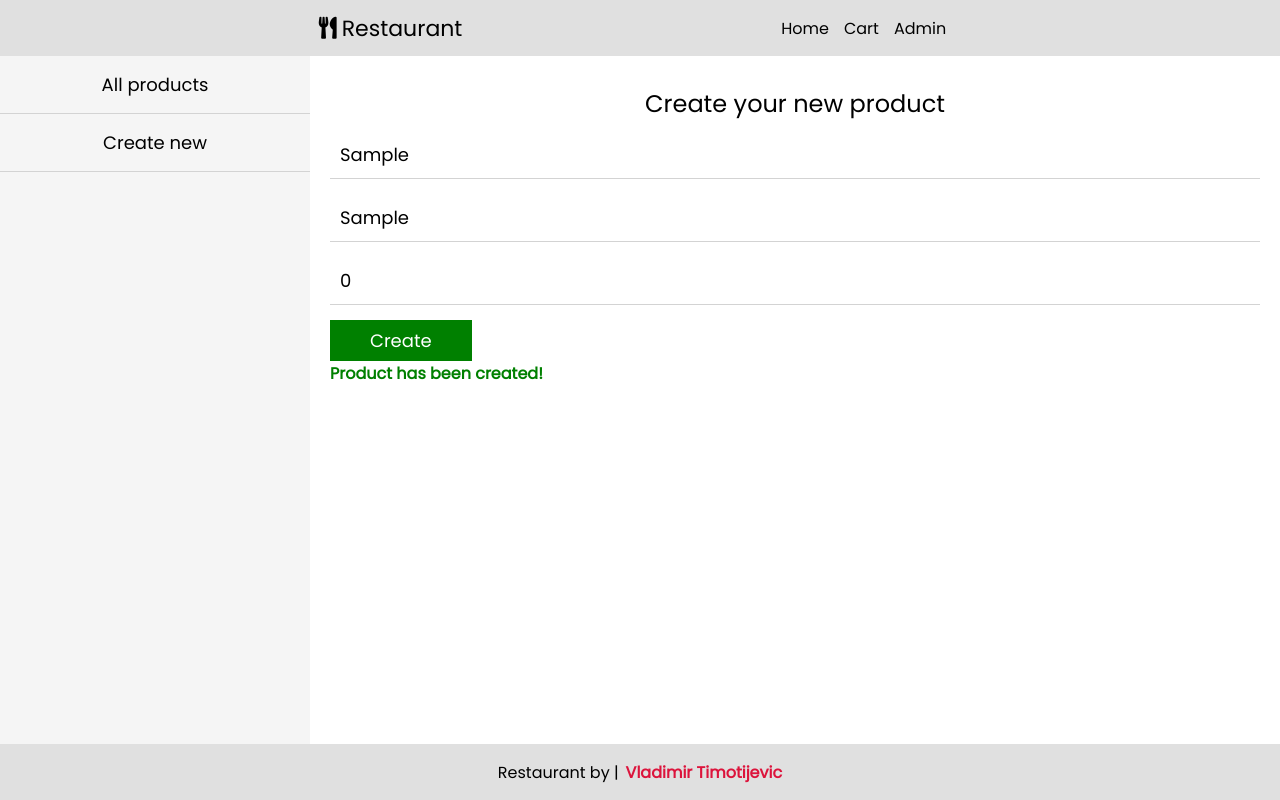
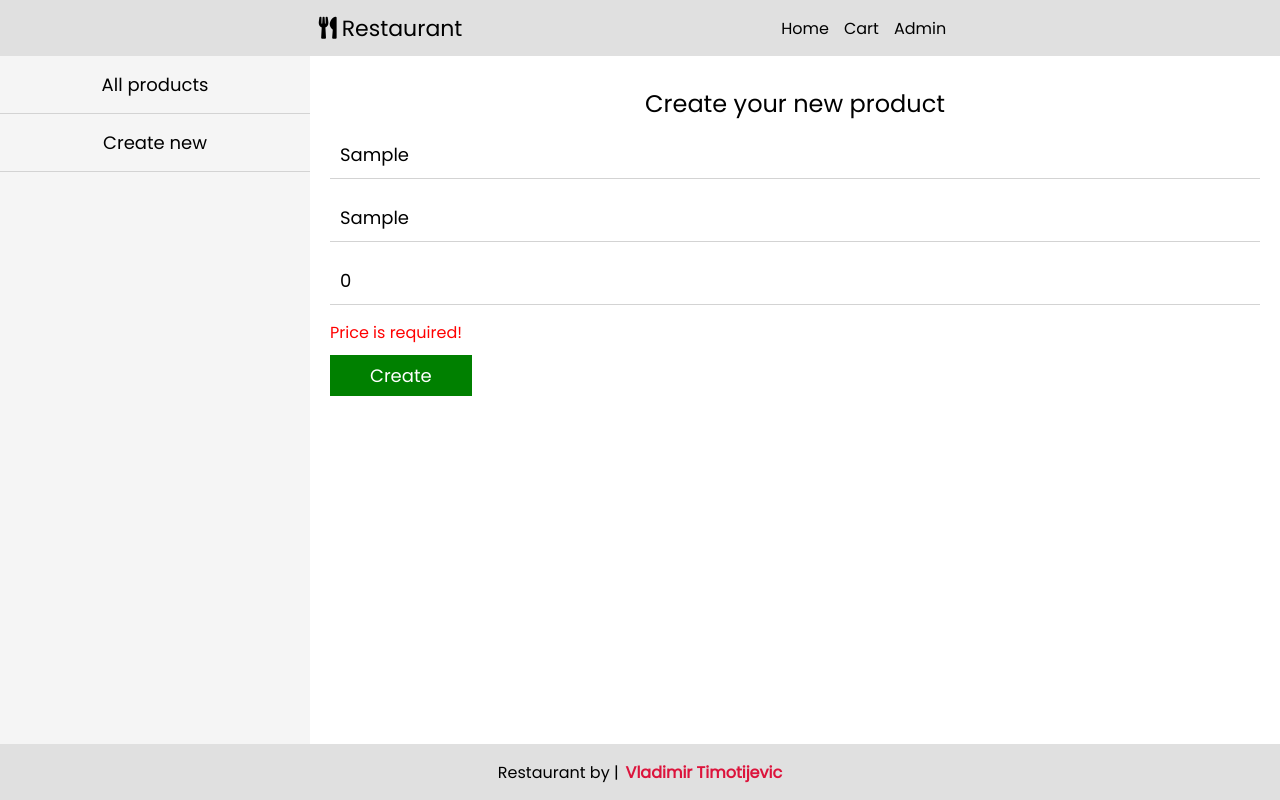
Before and after one commit to TimotijevicVlada/Restaurant_App_React_TS, a React (Create React App) app: page /admin/create in a window 1280 px wide. Both pictures are taken after typing "Sample", "Sample" into the empty fields and a click on the button "Create". Built offline with nearby package versions, Linux system fonts and the light colour scheme.

Commit message:
Validation logic done

```diff
--- a/src/components/admin/CreateProduct.tsx
+++ b/src/components/admin/CreateProduct.tsx
@@ -2,6 +2,7 @@ import { useContext, useState } from 'react';
 import { useFormik } from "formik";
 import { ProductsContext } from '../../context/Context';
 import { FoodProps } from '../../context/Context';
+import { validate } from '../../validation/Validation';
 
 const CreateProduct = () => {
 
@@ -17,8 +18,8 @@ const CreateProduct = () => {
             price: 0,
             quantity: 1
         },
-        //validate,
-        onSubmit: (values: FoodProps) => {
+        validate,
+        onSubmit: (values) => {
             setFood([
                 ...food,
                 {
@@ -44,6 +45,9 @@ const CreateProduct = () => {
                     name='name'
                     placeholder='Product name' />
             </div>
+            {formik.touched.name && formik.errors.name && (
+                <div className="error">{formik.errors.name}</div>
+            )}
             <div>
                 <input
                     onChange={formik.handleChange}
@@ -53,6 +57,9 @@ const CreateProduct = () => {
                     name='url'
                     placeholder='Product url' />
             </div>
+            {formik.touched.url && formik.errors.url && (
+                <div className="error">{formik.errors.url}</div>
+            )}
             <div>
                 <input
                     onChange={formik.handleChange}
@@ -62,6 +69,9 @@ const CreateProduct = () => {
                     name='price'
                     placeholder='Product price' />
             </div>
+            {formik.touched.price && formik.errors.price && (
+                <div className="error">{formik.errors.price}</div>
+            )}
             <div className='button'>
                 <button type='submit'>Create</button>
             </div>
--- a/src/style/App.css
+++ b/src/style/App.css
@@ -399,6 +399,11 @@
   outline: none;
 }
 
+.App .admin .create .error {
+  color: red;
+  margin-bottom: 10px;
+}
+
 .App .admin .create .button button {
   border: none;
   padding: 7px 40px;
--- a/src/style/App.scss
+++ b/src/style/App.scss
@@ -275,6 +275,10 @@
           }
         }
       }
+      .error {
+        color: red;
+        margin-bottom: 10px;
+      }
       .button {
         button {
           border: none;
--- /dev/null
+++ b/src/validation/Validation.ts
@@ -0,0 +1,28 @@
+import {FoodProps} from "../context/Context";
+
+//I need optional keys inside this object
+type ValidationProps = {
+    name: string
+    url: string
+    price: string
+}
+
+//Custom form validation
+export const validate = (values: FoodProps) => {
+   //Or it can be const errors = <ValidationProps>{}
+   const errors = {} as ValidationProps;
+
+   if (!values.name) {
+     errors.name = "Name is required!";
+   }
+
+   if (!values.url) {
+     errors.url = "URL is required!";
+   }
+
+   if (!values.price) {
+     errors.price = "Price is required!";
+   }
+
+   return errors;
+ };
```
Also changed, not shown: 1 other file (tests, documents, lock files or other folders).
